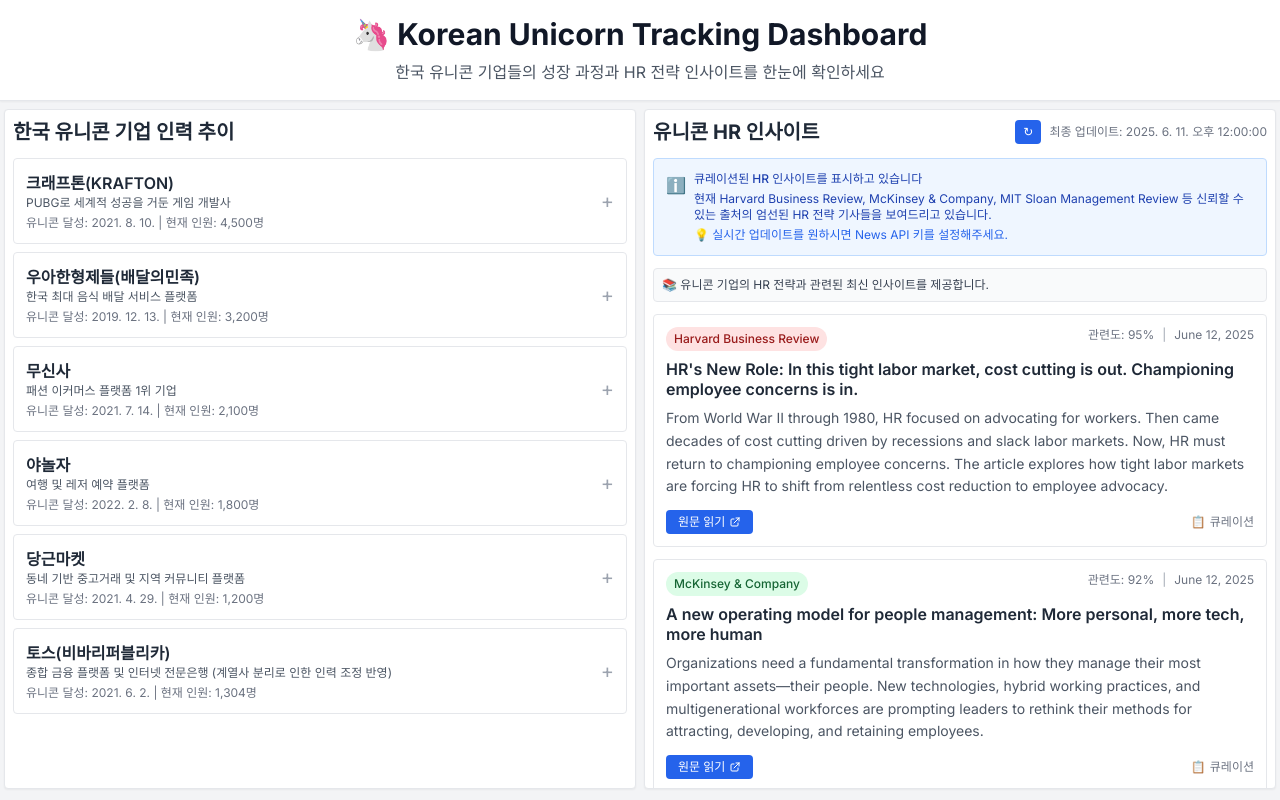
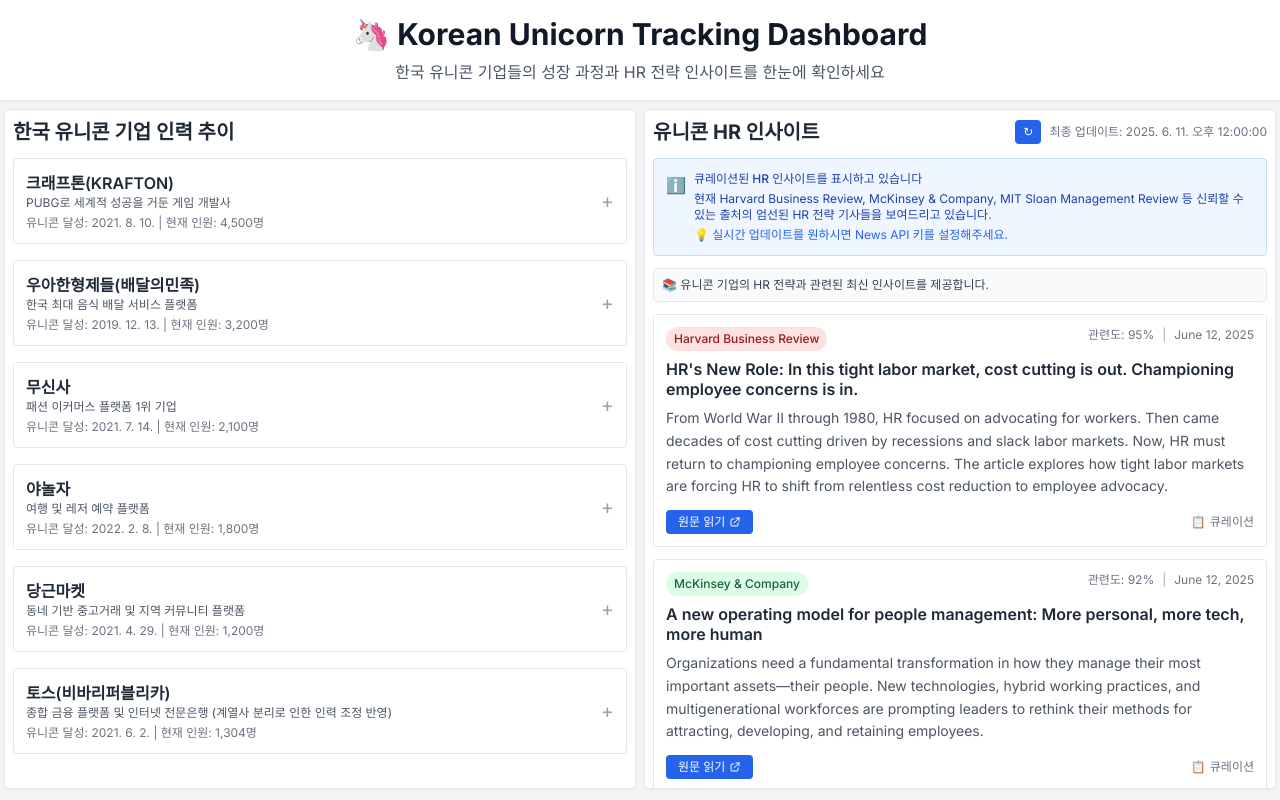
Before and after one commit to sangkwon9/korean-unicorn-tracking, a Next.js app: page / in a window 1280 px wide. Built offline with nearby package versions, Linux system fonts and the light colour scheme; no server answers.

Commit message:
fix: 상세 정보가 기업 카드 바로 아래에 표시되도록 구조 수정

```diff
--- a/src/components/UnicornTable.tsx
+++ b/src/components/UnicornTable.tsx
@@ -26,7 +26,10 @@
       {/* 기업 목록 */}
       <div className="mb-3">
         {companies.map((company, index) => (
-          <div key={index} className="mb-2">
+          <div key={index} className="mb-4">
+            {/* 기업 카드 컨테이너 */}
+            <div className="flex flex-col">
+              {/* 기업 카드 */}
               <div
                 className={`p-3 border rounded cursor-pointer transition-all duration-200 ${
                   selectedCompany === company
@@ -48,6 +51,8 @@
                   </div>
                 </div>
               </div>
+
+              {/* 상세 정보 */}
               {selectedCompany === company && (
                 <div className="mt-2 p-4 bg-white border border-gray-200 rounded-lg shadow-sm">
                   <h3 className="text-lg font-semibold mb-3 text-gray-800">
@@ -103,6 +108,7 @@
                 </div>
               )}
             </div>
+          </div>
         ))}
       </div>
     </div>
```
Lines whose indentation alone changed are shown as unchanged.
